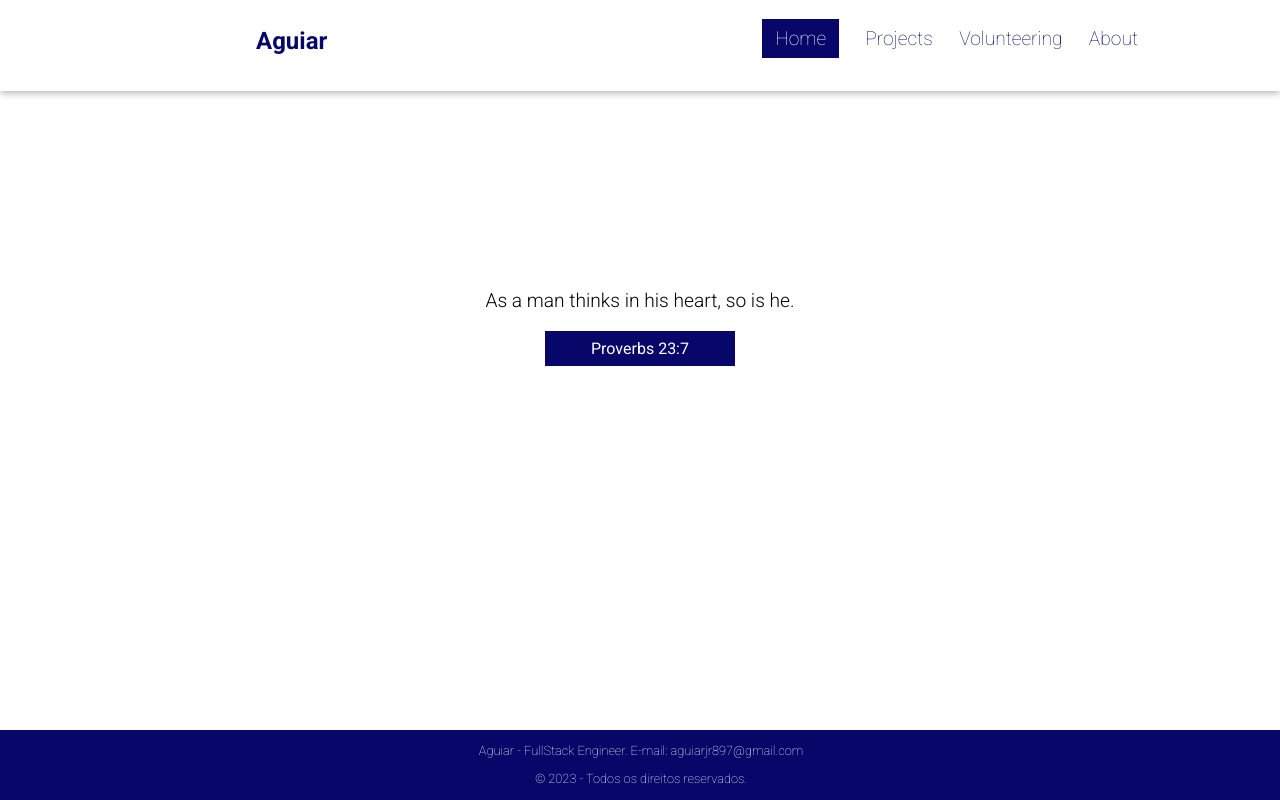
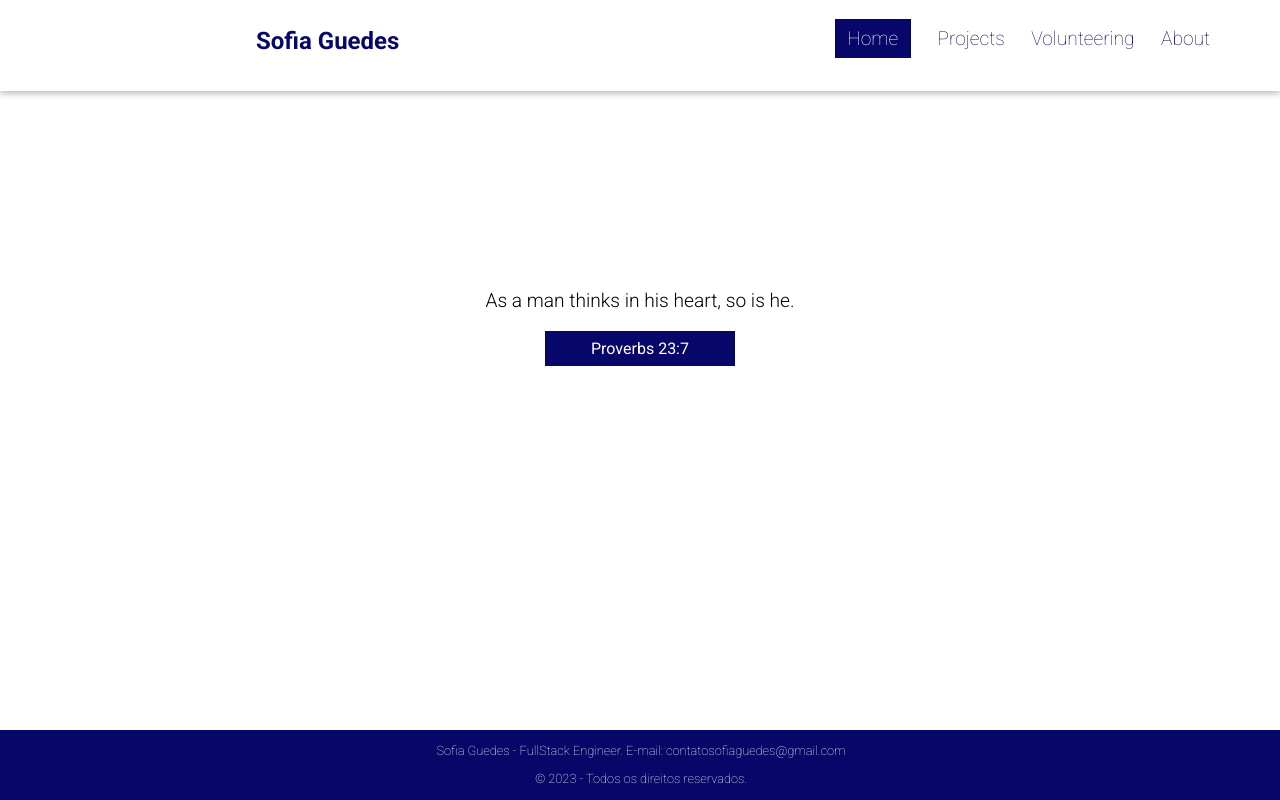
Before and after one commit to sofiaguedes/sofiaguedes.github.io, a plain HTML site: page index.html in a window 1280 px wide. Drawn offline with Linux system fonts and the light colour scheme.

Commit message:
Update index.html

```diff
--- a/index.html
+++ b/index.html
@@ -18,7 +18,7 @@
 
 <body>
     <header>
-        <h1>Aguiar</h1>
+        <h1>Sofia Guedes</h1>
         <a href="#" class="menu-icon" onclick="toggleMenu()">&#9776;</a>
         <nav id="menu-h" class="menu-hide">
             <ul>
@@ -36,7 +36,7 @@
         </div>
     </section>
     <footer>
-        <p>Aguiar - FullStack Engineer. E-mail: aguiarjr897@gmail.com</p>
+        <p>Sofia Guedes - FullStack Engineer. E-mail: contatosofiaguedes@gmail.com</p>
         <p>&copy; 2023 - Todos os direitos reservados.</p>
     </footer>
 
```
